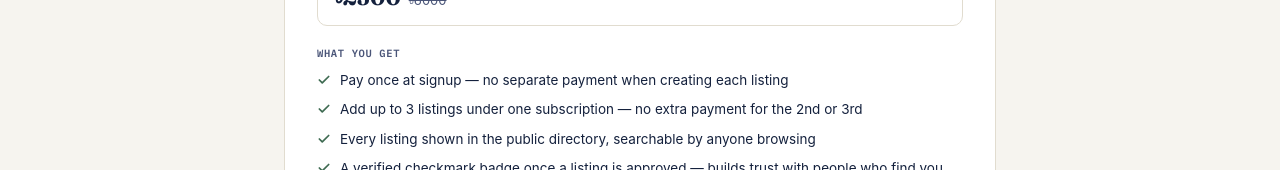
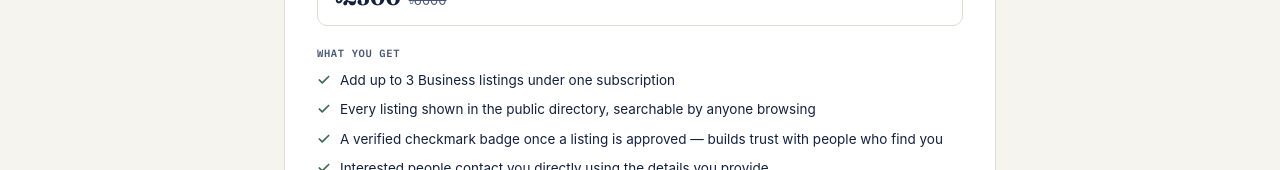
Before and after one commit to cotlevercom-ship-it/grocery-now, a Next.js app: page /pricing in a window 1280 px wide. Shown: the part 452-622 px from the top of the page. Built offline with nearby package versions, Linux system fonts and the light colour scheme; no server answers; the database is empty.

Commit message:
Pricing page: remove 'pay once at signup' bullet, rename 3-listing bullet

```diff
--- a/app/pricing/page.js
+++ b/app/pricing/page.js
@@ -9,8 +9,7 @@ const PLAN = {
     { label: 'Yearly', regular: '৳6000', discount: '৳2500' },
   ],
   features: [
-    'Pay once at signup — no separate payment when creating each listing',
-    'Add up to 3 listings under one subscription — no extra payment for the 2nd or 3rd',
+    'Add up to 3 Business listings under one subscription',
     'Every listing shown in the public directory, searchable by anyone browsing',
     'A verified checkmark badge once a listing is approved — builds trust with people who find you',
     'Interested people contact you directly using the details you provide',
```
